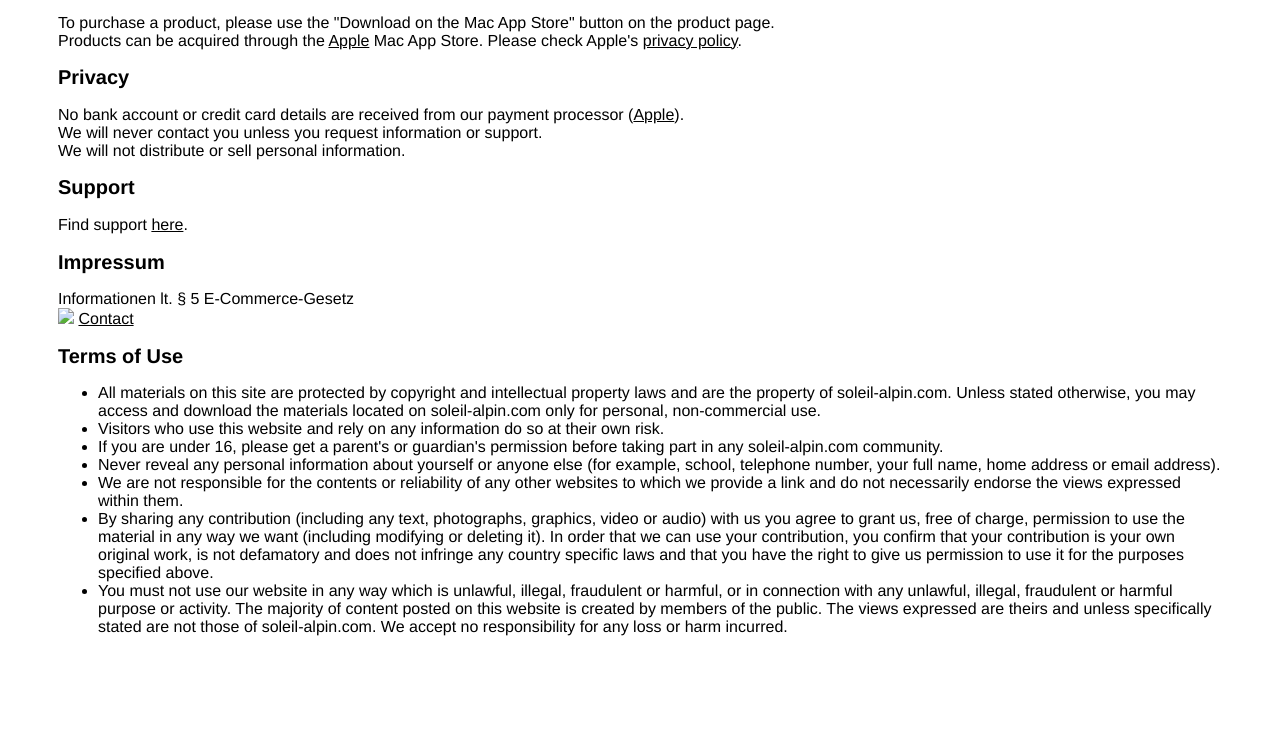
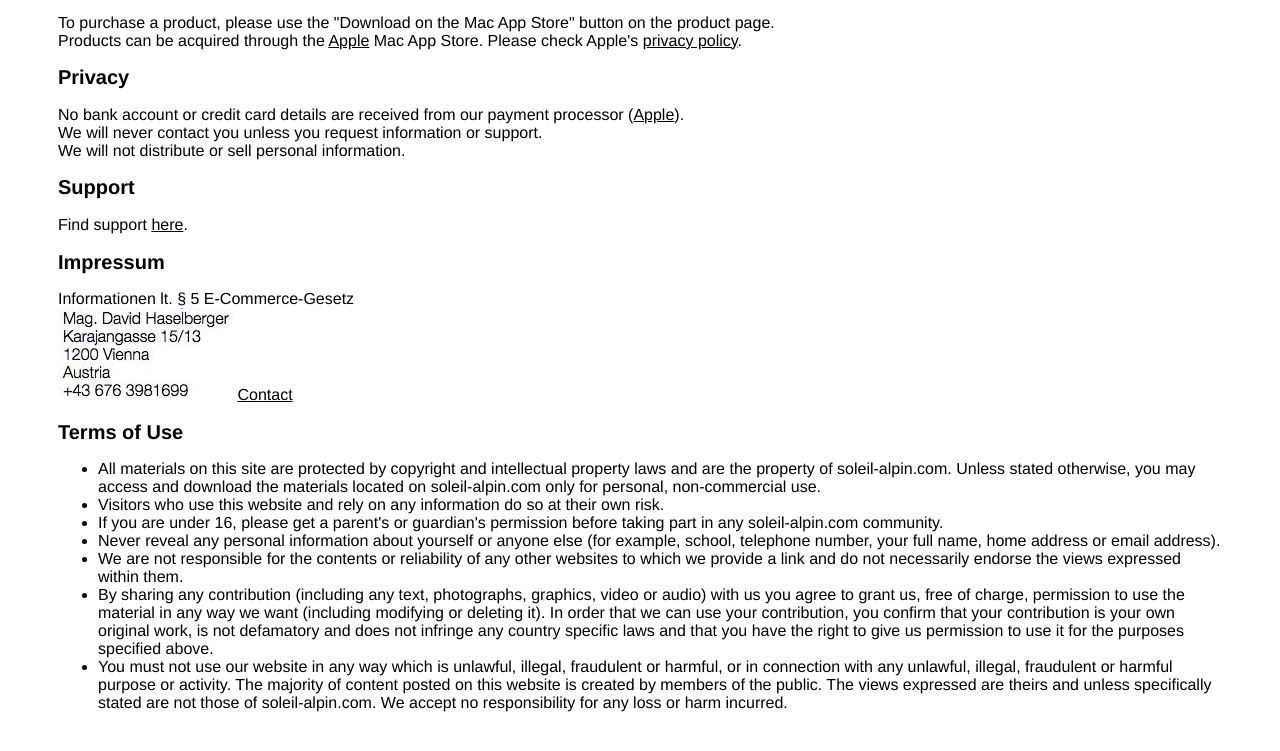
Before and after one commit to soleil-alpin/soleil-alpin.github.io, a plain HTML site: page legalsolalp.html in a window 1280 px wide. Shown: the part 129-880 px from the top of the page. Before the commit the page ends 831 px from the top, so only its background shows below. Drawn offline with Linux system fonts and the light colour scheme; files that its build step writes are made by us from their sources.

Commit message:
Update legalsolalp.html

```diff
--- a/legalsolalp.html
+++ b/legalsolalp.html
@@ -28,7 +28,7 @@ Find support  <a href="https://circlesapp.zendesk.com">here</a>.
 <h2>Impressum</h2>
 
 Informationen lt. § 5 E-Commerce-Gesetz</br>
-<img src="legInfo.jpeg" />
+<img src="legInfo.jpg" />
 
 <a href="mailto:david[dot]haselberger[at]gmail[dot]com">Contact</a>
 
```
